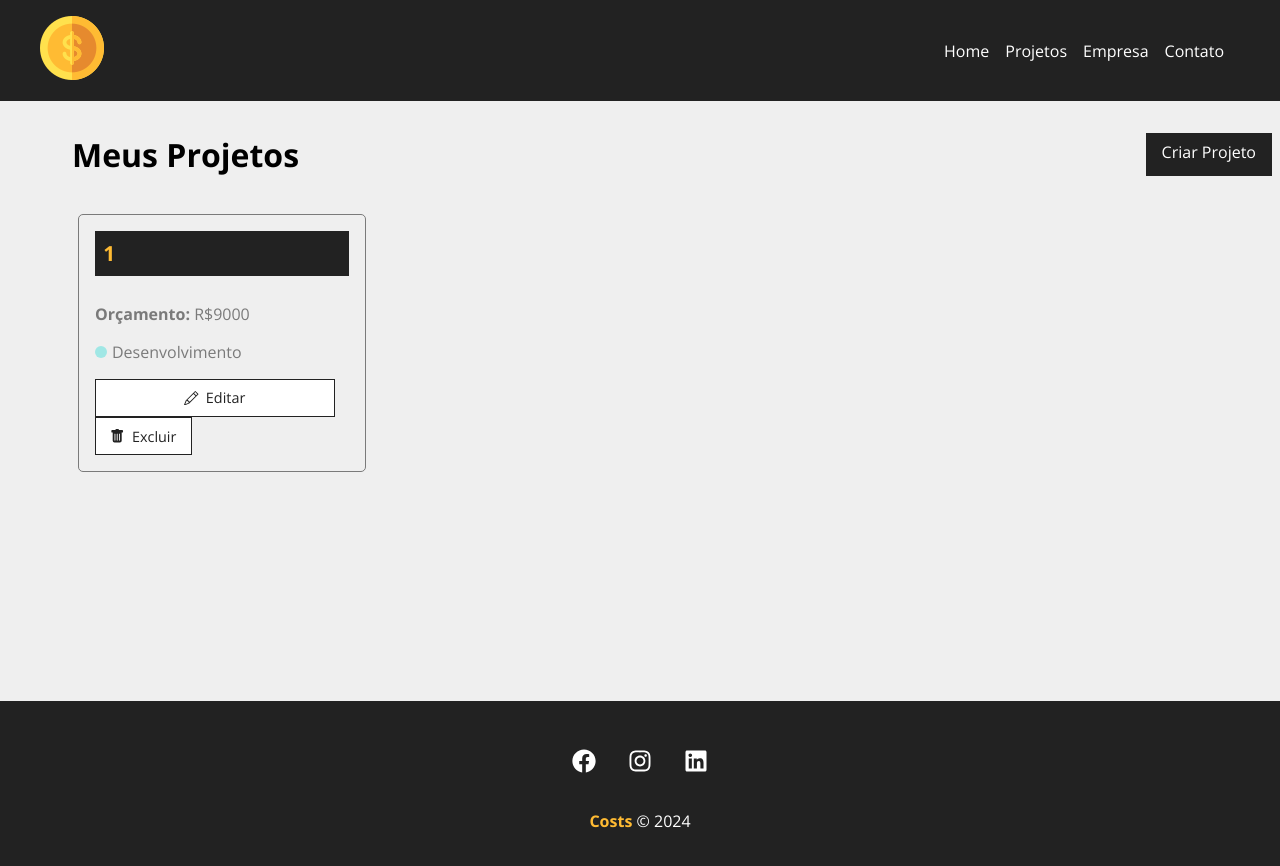
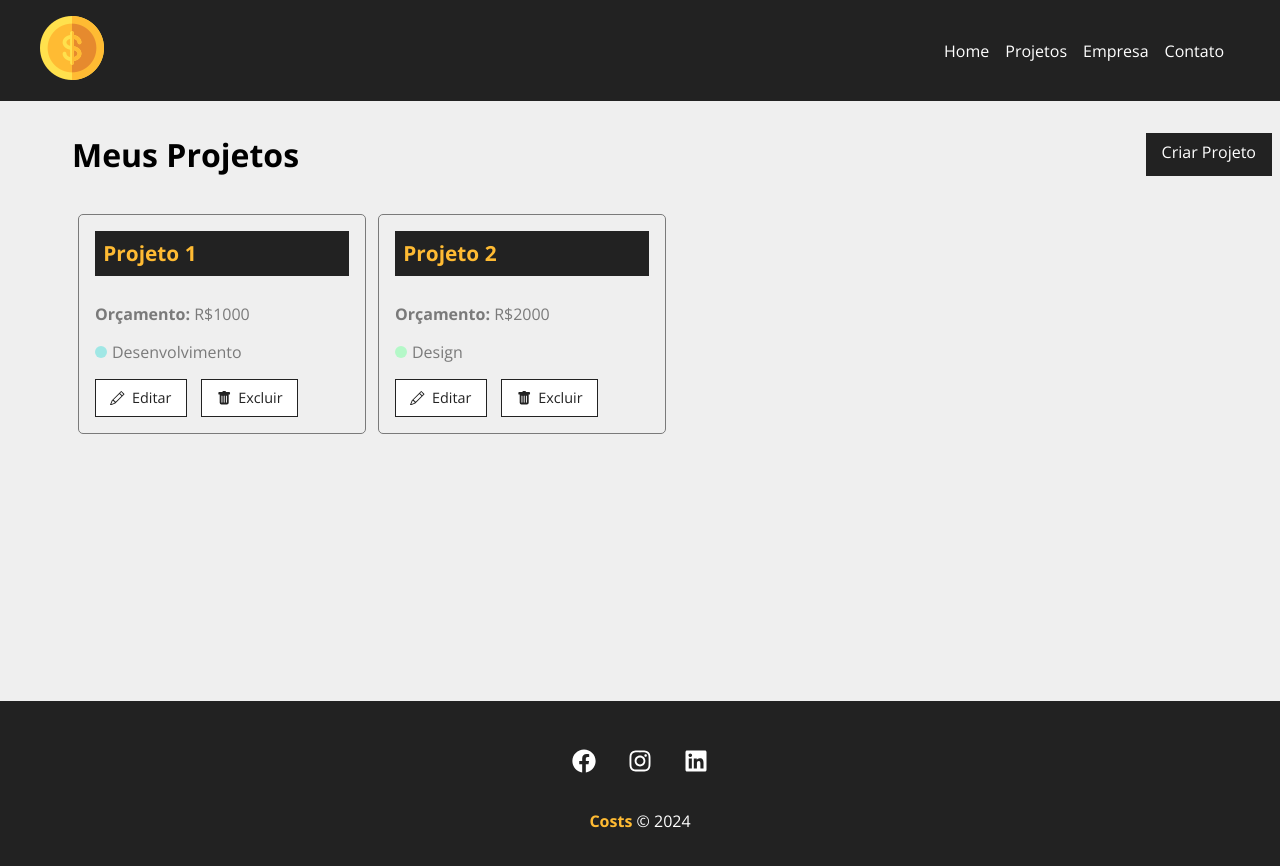
Before and after one commit to dimasdevspro/costs, a React (Create React App) app: page /projects in a window 1280 px wide. Shown: the top 866 px of the page. Built offline with nearby package versions, Linux system fonts and the light colour scheme; data requests are answered from the project's data file.

Commit message:
add more info in db and modify css by cards

```diff
--- a/db.json
+++ b/db.json
@@ -1,12 +1,23 @@
 {
   "projects": [
     {
-      "id": "3f63",
-      "name": "1",
-      "budget": "9000",
+      "id": "60e5",
+      "name": "Projeto 1",
+      "budget": "1000",
       "category": {
         "id": "2",
         "name": "Desenvolvimento"
+      },
+      "cost": 0,
+      "services": []
+    },
+    {
+      "id": "ae77",
+      "name": "Projeto 2",
+      "budget": "2000",
+      "category": {
+        "id": "3",
+        "name": "Design"
       },
       "cost": 0,
       "services": []
--- a/src/components/project/ProjectCard.module.css
+++ b/src/components/project/ProjectCard.module.css
@@ -53,6 +53,10 @@
     background-color: #fbe7c6;
 }
 
+.project_card_actions {
+    display: flex;
+}
+
 .project_card_actions a,
 .project_card_actions button {
     text-decoration: none;
```
